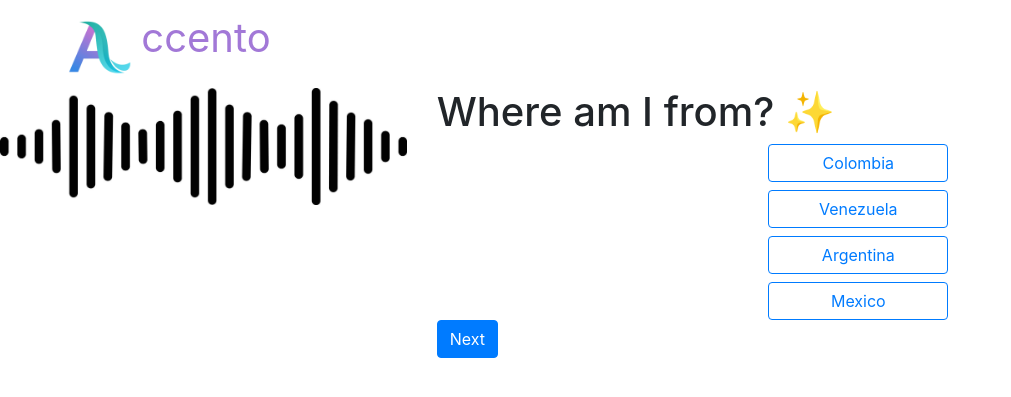
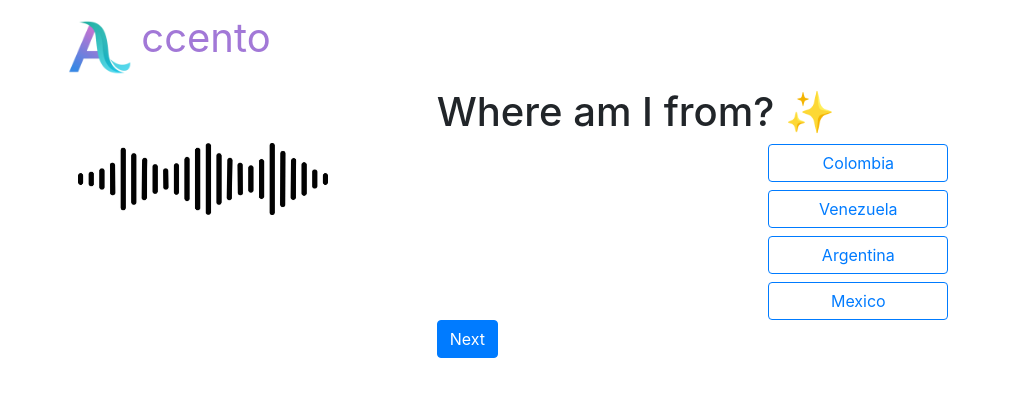
Before and after one commit to ColumbianJayz/Columbia-UI, a Flask app: page /quiz/1 in a window 1280 px wide. Shown: the top 397 px of the page, without its empty margins (0-1011 px from the left). Run offline with Flask 3, Linux system fonts and the light colour scheme; some libraries are stand-ins or nearby versions.

Commit message:
Made changes to quiz.html

```diff
--- a/server.py
+++ b/server.py
@@ -1,5 +1,6 @@
 import json, re
 from flask import Flask, render_template, Response, request, jsonify
+
 
 app = Flask(__name__)
 
@@ -158,6 +159,7 @@ def quiz(quiz_id):
         item = quiz_questions.get(quiz_id)
         return render_template('quiz.html', item=item, quiz_id=quiz_id, feedback=None, attempts=0)
 
+
 """
 @app.route('/quiz/end')
 def quiz_end():
--- a/static/main.css
+++ b/static/main.css
@@ -133,9 +133,11 @@
   max-width: 600px; /* Maximum width of the content box */
 }
 
-.size_of_soundwave_image {
-  width: 100%; /* Makes the image responsive within its container */
-  height: auto; /* Maintains aspect ratio */
+.img-fluid.size_of_soundwave_image {
+  max-width: 250px; /* Maximum width of the image */
+  margin: 0 auto; /* Centers the image horizontally */
+  margin-top: 55px;
+  display: block; /* Ensures the image behaves as a block element */
 }
 .option-button {
   max-width: 180px; /* Set the maximum width you prefer */
@@ -143,11 +145,7 @@
   display: block; /* Necessary to allow margin: auto to center the button */
 }
 
-.size_of_soundwave_image {
-  width: 100%; /* Makes the image responsive to its container's width */
-  max-width: 250px; /* Maximum width of the image */
-  height: auto;
-}
+
 
 .feedback {
   font-size: 1.2em;
--- a/templates/quiz.html
+++ b/templates/quiz.html
@@ -5,7 +5,7 @@
     {% if item %}
         <div class="row">
             <div class="col-md-4">
-                <img src="{{ url_for('static', filename='images/audioimage.jpg') }}" alt="Sound Wave" class="img-fluid">
+                <img src="{{ url_for('static', filename='images/audioimage.jpg') }}" alt="Sound Wave" class="img-fluid size_of_soundwave_image">
             </div>
             <div class="col-md-8">
                 <h1 class="edit-h1">Where am I from? ✨</h1>
```
